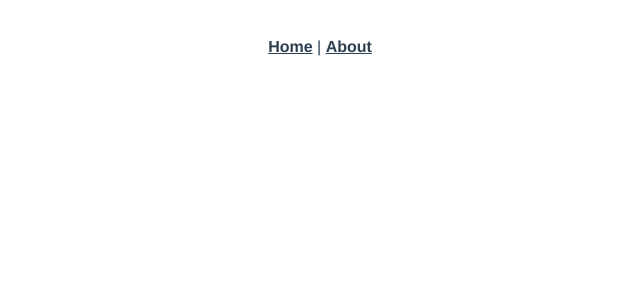
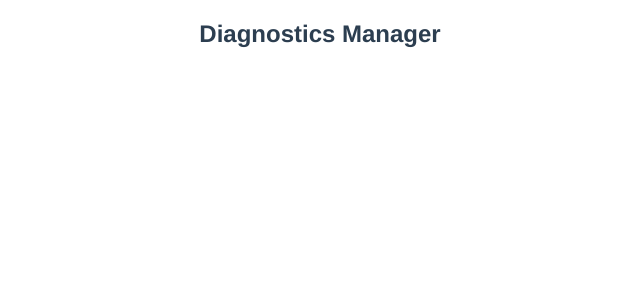
Before and after one commit to zerefwayne/chromeos-diagnostics, a Vue app in the folder diagnostics-app/: page /#/diagnostics in a window 1280 px wide. Shown: the top 300 px of the page, without its empty margins (320-960 px from the left). Built offline with nearby package versions, Linux system fonts and the light colour scheme.

Commit message:
[app:feat] Add dashboard pages

```diff
--- a/diagnostics-app/src/App.vue
+++ b/diagnostics-app/src/App.vue
@@ -1,9 +1,5 @@
 <template>
   <div id="app">
-    <div id="nav">
-      <router-link to="/">Home</router-link> |
-      <router-link to="/about">About</router-link>
-    </div>
     <router-view/>
   </div>
 </template>
--- a/diagnostics-app/src/router/index.ts
+++ b/diagnostics-app/src/router/index.ts
@@ -1,22 +1,35 @@
 import Vue from 'vue'
 import VueRouter, { RouteConfig } from 'vue-router'
-import Home from '../views/Home.vue'
+import Data from '../views/Data.vue'
+import DiagnosticsManager from '../views/DiagnosticsManager.vue'
+import State from '../views/State.vue'
 
 Vue.use(VueRouter)
 
 const routes: Array<RouteConfig> = [
   {
     path: '/',
-    name: 'Home',
-    component: Home
+    name: 'home',
+    redirect: '/data'
   },
   {
-    path: '/about',
-    name: 'About',
-    // route level code-splitting
-    // this generates a separate chunk (about.[hash].js) for this route
-    // which is lazy-loaded when the route is visited.
-    component: () => import(/* webpackChunkName: "about" */ '../views/About.vue')
+    path: '/data',
+    name: 'data',
+    component: Data
+  },
+  {
+    path: '/state',
+    name: 'state',
+    component: State
+  },
+  {
+    path: '/diagnostics',
+    name: 'diagnostics',
+    component: DiagnosticsManager
+  },
+  {
+    path: '*',
+    redirect: '/'
   }
 ]
 
--- a/diagnostics-app/src/views/About.vue
+++ /dev/null
@@ -1,5 +0,0 @@
-<template>
-  <div class="about">
-    <h1>This is an about page</h1>
-  </div>
-</template>
--- /dev/null
+++ b/diagnostics-app/src/views/Data.vue
@@ -0,0 +1,18 @@
+<template>
+  <div>
+    <h2>
+      System Data
+    </h2>
+  </div>
+</template>
+
+<script lang="ts">
+import Vue from 'vue'
+export default Vue.extend({
+
+})
+</script>
+
+<style lang="scss" scoped>
+
+</style>
--- /dev/null
+++ b/diagnostics-app/src/views/DiagnosticsManager.vue
@@ -0,0 +1,18 @@
+<template>
+  <div>
+    <h2>
+      Diagnostics Manager
+    </h2>
+  </div>
+</template>
+
+<script lang="ts">
+import Vue from 'vue'
+export default Vue.extend({
+
+})
+</script>
+
+<style lang="scss" scoped>
+
+</style>
--- a/diagnostics-app/src/views/Home.vue
+++ /dev/null
@@ -1,18 +0,0 @@
-<template>
-  <div class="home">
-    <img alt="Vue logo" src="../assets/logo.png">
-    <HelloWorld msg="Welcome to Your Vue.js + TypeScript App"/>
-  </div>
-</template>
-
-<script lang="ts">
-import Vue from 'vue';
-import HelloWorld from '@/components/HelloWorld.vue'; // @ is an alias to /src
-
-export default Vue.extend({
-  name: 'Home',
-  components: {
-    HelloWorld,
-  },
-});
-</script>
--- /dev/null
+++ b/diagnostics-app/src/views/State.vue
@@ -0,0 +1,18 @@
+<template>
+  <div>
+    <h2>
+      State
+    </h2>
+  </div>
+</template>
+
+<script lang="ts">
+import Vue from 'vue'
+export default Vue.extend({
+
+})
+</script>
+
+<style lang="scss" scoped>
+
+</style>
```
